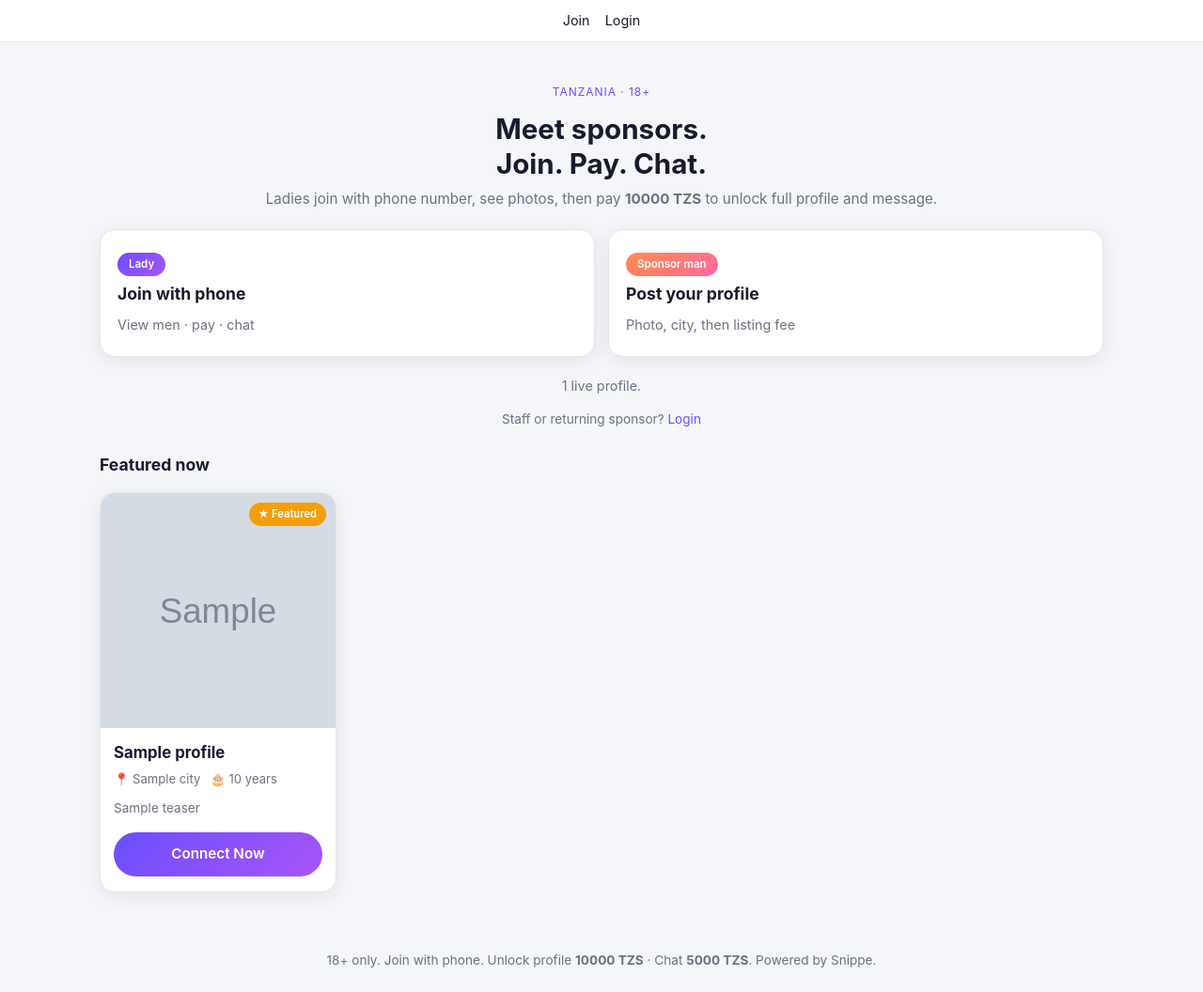
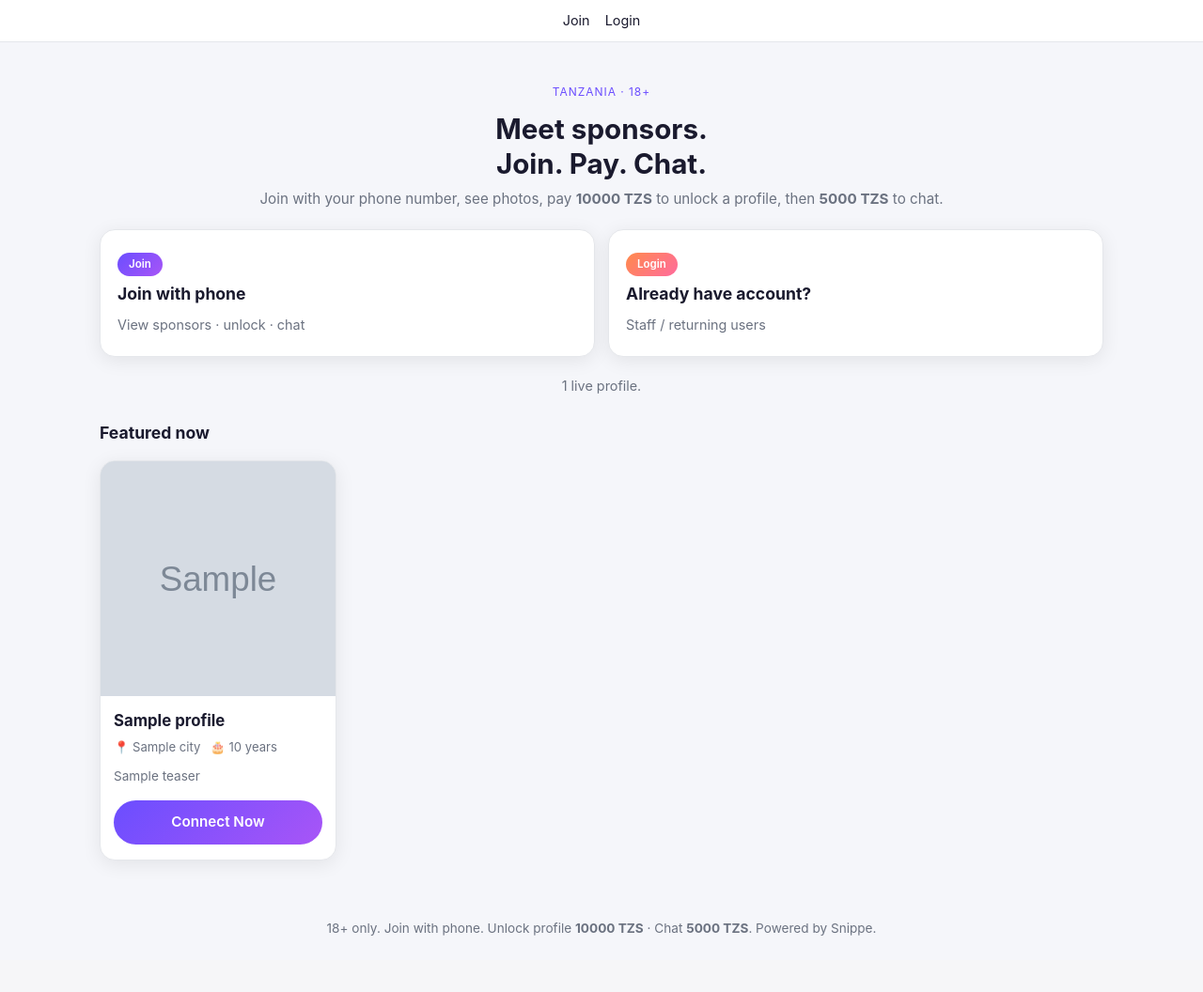
Before and after one commit to kengodhil/sponsa, a Django app: template frontend/templates/pages/home.html in a window 1280 px wide. Shown: the part 206-1262 px from the top of the page at 94% size. After the commit the page ends 1202 px from the top, so only its background shows below. Run offline with Django 5.2, Linux system fonts and the light colour scheme; the template is opened without the code that fills it: most values are stand-ins (such as "Sample title", 1, 10 or a date in 2020); grey boxes marked "Sample" are stand-in pictures; parts of the project's set-up code (start-up, migrations or seed data) failed here and were passed over.

Commit message:
Redesign batch 1: home, payment models, sponsor views, snippe client

```diff
--- a/frontend/templates/pages/home.html
+++ b/frontend/templates/pages/home.html
@@ -5,21 +5,20 @@
 <section class="hero">
   <p class="kicker">Tanzania · 18+</p>
   <h1>Meet sponsors.<br>Join. Pay. Chat.</h1>
-  <p class="lead">Ladies join with phone number, see photos, then pay <strong>{{ unlock_fee|floatformat:0 }} TZS</strong> to unlock full profile and message.</p>
+  <p class="lead">Join with your phone number, see photos, pay <strong>{{ unlock_fee|floatformat:0 }} TZS</strong> to unlock a profile, then <strong>{{ chat_fee|floatformat:0 }} TZS</strong> to chat.</p>
   <div class="choice-grid">
     <a class="choice choice-lady" href="{% url 'accounts:join_lady' %}">
-      <span class="choice-tag">Lady</span>
+      <span class="choice-tag">Join</span>
       <strong>Join with phone</strong>
-      <em>View men · pay · chat</em>
+      <em>View sponsors · unlock · chat</em>
     </a>
-    <a class="choice choice-man" href="{% url 'accounts:join_sponsor' %}">
-      <span class="choice-tag">Sponsor man</span>
-      <strong>Post your profile</strong>
-      <em>Photo, city, then listing fee</em>
+    <a class="choice choice-man" href="{% url 'accounts:login' %}">
+      <span class="choice-tag">Login</span>
+      <strong>Already have account?</strong>
+      <em>Staff / returning users</em>
     </a>
   </div>
   <p class="meta">{{ live_count }} live profile{{ live_count|pluralize }}.</p>
-  <p class="tiny">Staff or returning sponsor? <a href="{% url 'accounts:login' %}">Login</a></p>
 </section>
 
 {% if featured %}
@@ -29,11 +28,13 @@
     {% for profile in featured %}
       <article class="man-card">
         <div class="man-photo-wrap">
-          {% if forloop.first %}
+          {% if profile.badge == "featured" %}
             <span class="badge badge-featured">★ Featured</span>
-          {% elif forloop.counter == 2 %}
+          {% elif profile.badge == "popular" %}
             <span class="badge badge-popular">🔥 Popular</span>
-          {% else %}
+          {% elif profile.badge == "verified" %}
+            <span class="badge badge-verified">✓ Verified</span>
+          {% elif profile.badge == "new" %}
             <span class="badge badge-new">+ New</span>
           {% endif %}
           <img class="man-photo" src="{{ profile.card_photo }}" alt="{{ profile.public_name }}" onerror="this.style.display='none'; this.nextElementSibling.hidden=false;">
```
Also changed, not shown: backend/apps/sponsors/views.py (+23 -33 lines).
